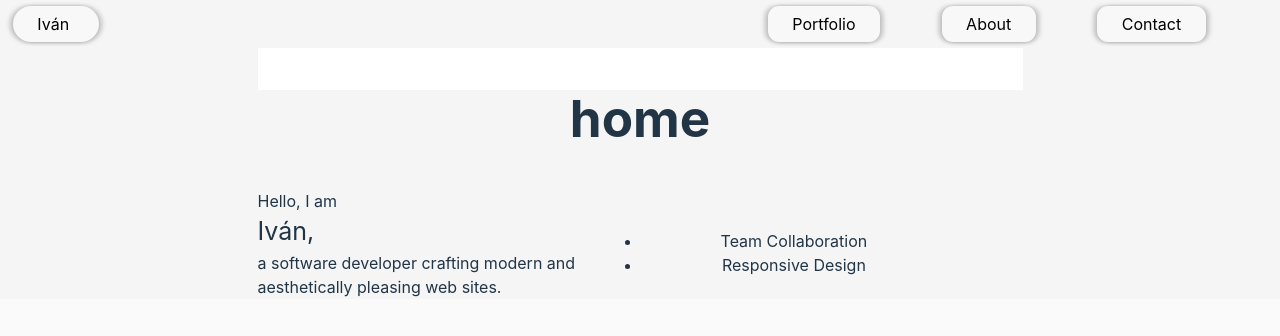
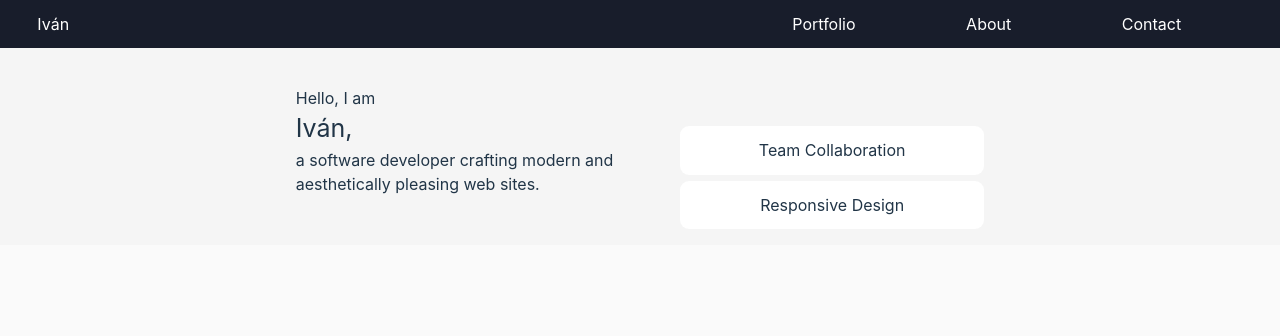
Before and after one commit to ivangonzalez224/Portfolio, a React (Vite) app: page / in a window 1280 px wide. Shown: the top 336 px of the page. Built offline with nearby package versions, Linux system fonts and the light colour scheme.

Commit message:
Update nav bar colors

```diff
--- a/src/App.css
+++ b/src/App.css
@@ -24,7 +24,7 @@
 
 section {
   width: 100%;
-  background-color: #fff;
+  background-color: #f5f5f5;
   max-width: 765px;
 }
 
--- a/src/assets/styles/Headline.css
+++ b/src/assets/styles/Headline.css
@@ -1,6 +1,10 @@
 .head-main {
   width: 100%;
+  margin-top: 5%;
   display: flex;
+  justify-content: center;
+  box-sizing: border-box;
+
 }
 
 #head-presentation {
@@ -18,6 +22,14 @@
   width: 45%;
 }
 
+#head-photo ul li{
+  background-color: #fff;
+  margin-bottom: 2%;
+  padding: 4% 4%;
+  border-radius: 9px;
+  list-style: none;
+}
+
 #head-name {
   font-size: 25px;
 }
--- a/src/assets/styles/NavBar.css
+++ b/src/assets/styles/NavBar.css
@@ -1,3 +1,9 @@
+:root {
+  --backColor: #181d2b;
+  --fontBlack: #363636;
+  --fontpurple: #5a79f3;
+}
+
 nav {
   width: 100%;
   display: flex;
@@ -5,7 +11,7 @@ nav {
   align-items: center;
   color: #fff;
   height: 48px;
-  background-color: #f5f5f5;
+  background-color: var(--backColor);
 }
 
 nav ul {
@@ -33,18 +39,11 @@ nav ul li {
   align-items: center;
   justify-content: center;
   margin-right: 10%;
-  background-color: #f8f8f8;
-  box-shadow:
-    0 1px 4px rgba(0, 0, 0, 0.15),
-    4px 0 4px rgba(0, 0, 0, 0.15),
-    -4px 0 4px rgba(0, 0, 0, 0.15);
   padding: 1% 4%;
-  border-radius: 11px;
 }
 
-nav ul li:hover {
-  background-color: #fff;
-  color: #000;
+nav ul li a:hover {
+  color: var(--fontpurple);
 }
 
 nav ul .nav_left {
@@ -65,7 +64,7 @@ nav ul .nav_left {
 
 nav ul li a {
   text-decoration: none;
-  color: #000;
+  color: #fff;
 }
 
 @media (min-width: 768px) {
--- a/src/components/head/Headline.jsx
+++ b/src/components/head/Headline.jsx
@@ -13,12 +13,10 @@ const Headline = () => (
     </div>
     <div id="head-photo">
       <img className="nav_left" />
-      <div>
         <ul>
-            <li>Team Collaboration</li>
-            <li>Responsive Design</li>
+          <li>Team Collaboration</li>
+          <li>Responsive Design</li>
         </ul>
-      </div>
     </div>
   </div>
 );
--- a/src/components/pages/main/Home.jsx
+++ b/src/components/pages/main/Home.jsx
@@ -2,7 +2,6 @@ import Headline from '../../head/Headline';
 
 const Home = () => (
     <div className="main_home">
-      <h1>home</h1>
       <Headline />
     </div>
   );
```
